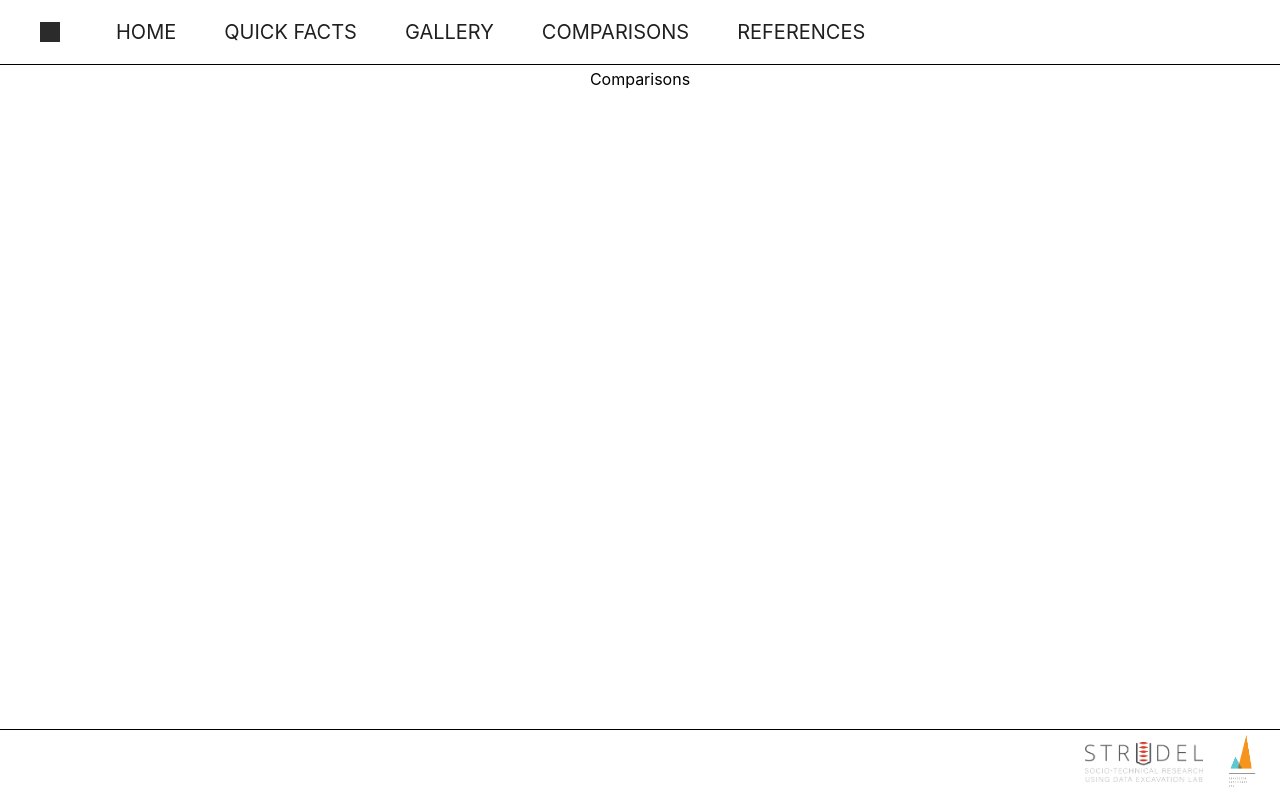
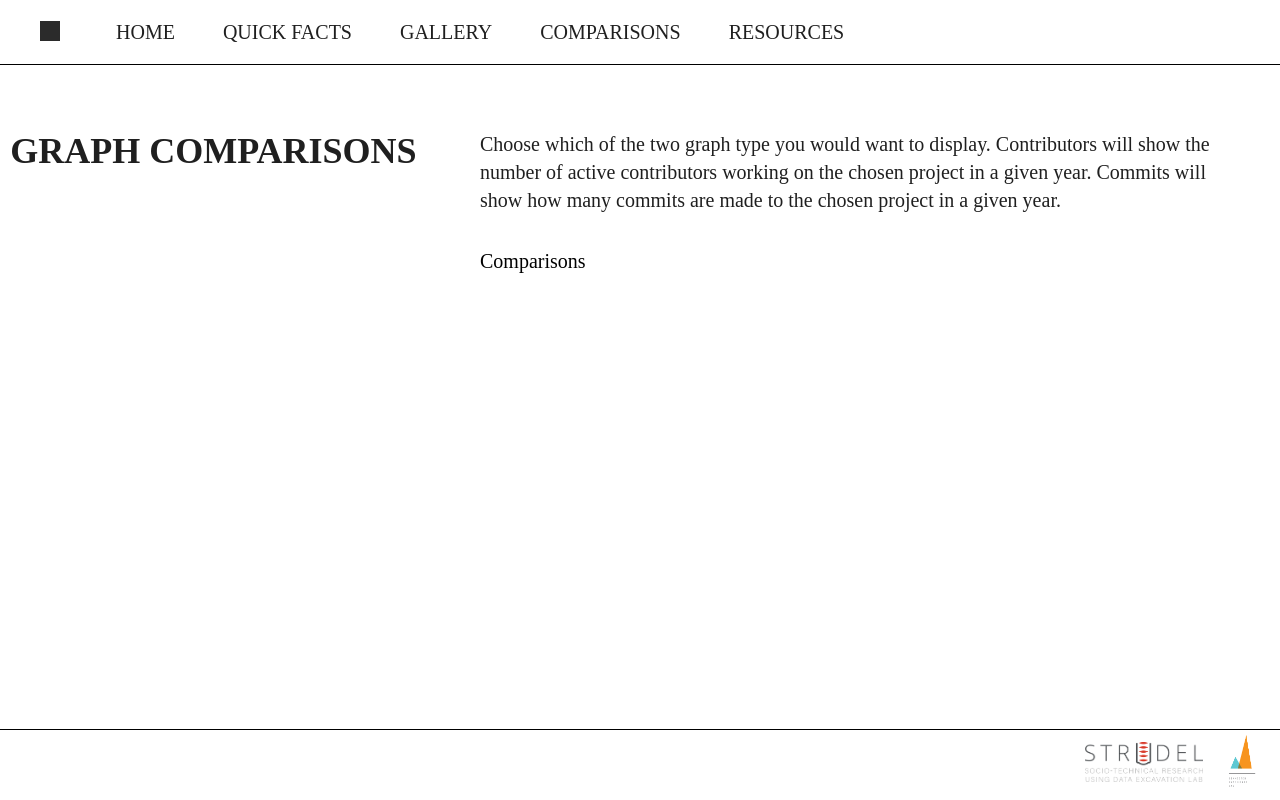
Before and after one commit to CMUSTRUDEL/oss-census, a React (Create React App) app: page /comparisons in a window 1280 px wide. Built offline with nearby package versions, Linux system fonts and the light colour scheme; a web font is replaced by a local one.

Commit message:
Update all pages with SiderLayout

```diff
--- a/src/App.js
+++ b/src/App.js
@@ -14,7 +14,7 @@ import Home from "./pages/home/Home";
 import QuickFacts from "./pages/quickfacts/QuickFacts";
 import Gallery from "./pages/gallery/Gallery";
 import Comparisons from "./pages/comparisons/Comparisons";
-import References from "./pages/references/References";
+import Resources from "./pages/resources/Resources";
 
 import { ConfigProvider } from "antd";
 
@@ -26,6 +26,7 @@ function App() {
           token: {
             colorPrimary: "#2A2A2A",
             colorSplit: "black",
+            fontFamily: "Everett Regular",
             fontSize: 20,
             fontSizeHeading1: 40,
             fontSizeHeading2: 36,
@@ -41,7 +42,7 @@ function App() {
               <Route exact path='/quick-facts' element={<QuickFacts />}></Route>
               <Route exact path='/gallery' element={<Gallery />}></Route>
               <Route exact path='/comparisons' element={<Comparisons />}></Route>
-              <Route exact path='/references' element={<References />}></Route>
+              <Route exact path='/resources' element={<Resources />}></Route>
             </Routes>
           </div>
           <Footer />
--- a/src/components/header/Header.js
+++ b/src/components/header/Header.js
@@ -34,7 +34,7 @@ export default function Header(props) {
               <Link to="/comparisons">Comparisons</Link>
             </Button>
             <Button type="text">
-              <Link to="/references">References</Link>
+              <Link to="/resources">Resources</Link>
             </Button>
         </Space>
         <Divider style={{margin: "4px 0"}}/>
--- a/src/components/sider-layout/SiderLayout.js
+++ b/src/components/sider-layout/SiderLayout.js
@@ -17,7 +17,8 @@ export default function SiderLayout({
           {title}
         </Typography.Title>
       </Col>
-      <Col span={14} offset={2} style={{textAlign: "left"}}>
+      <Col span={1} />
+      <Col span={14} style={{textAlign: "left"}}>
         <div className="description-container">
           <Typography.Text>{description}</Typography.Text>
         </div>
@@ -25,6 +26,7 @@ export default function SiderLayout({
           {sections}
         </div>
       </Col>
+      <Col span={1} />
     </Row>
   );
 }
--- a/src/pages/comparisons/Comparisons.js
+++ b/src/pages/comparisons/Comparisons.js
@@ -1,7 +1,13 @@
 import React from "react";
+
+import SiderLayout from "../../components/sider-layout/SiderLayout";
 
 export default function Comparisons(props) {
   return (
-    <div>Comparisons</div>
+    <SiderLayout
+      title={"Graph Comparisons"}
+      description={"Choose which of the two graph type you would want to display.\n\nContributors will show the number of active contributors working on the chosen project in a given year. Commits will show how many commits are made to the chosen project in a given year."}
+      sections={<div>Comparisons</div>}
+    />
   );
 }
--- a/src/pages/gallery/Gallery.js
+++ b/src/pages/gallery/Gallery.js
@@ -1,7 +1,13 @@
 import React from "react";
+
+import SiderLayout from "../../components/sider-layout/SiderLayout";
 
 export default function Gallery(props) {
   return (
-    <div>Gallery</div>
+    <SiderLayout
+      title={"ECOSYSTEMS GALLERY"}
+      description={""}
+      sections={<div>Gallery</div>}
+    />
   );
 }
--- a/src/pages/quickfacts/QuickFacts.js
+++ b/src/pages/quickfacts/QuickFacts.js
@@ -1,7 +1,13 @@
 import React from "react";
+
+import SiderLayout from "../../components/sider-layout/SiderLayout";
 
 export default function QuickFacts(props) {
   return (
-    <div>Quick Facts</div>
+    <SiderLayout
+      title="Census Overview"
+      description=""
+      sections={<div>Quick Facts</div>}
+    />
   );
 }
--- a/src/pages/references/References.js
+++ /dev/null
@@ -1,7 +0,0 @@
-import React from "react";
-
-export default function References(props) {
-  return (
-    <div>References</div>
-  );
-}
--- /dev/null
+++ b/src/pages/resources/Resources.js
@@ -0,0 +1,13 @@
+import React from "react";
+
+import SiderLayout from "../../components/sider-layout/SiderLayout";
+
+export default function Resources(props) {
+  return (
+    <SiderLayout
+      title="Resources"
+      description="Before us, numerous of scholars have worked on the problem of gender diversity in OSS, and broadly, STEM (Science, Technology, Engineering, and Math) fields. Along with our analysis, we compiled a list of prior works that reported gender representation across the years. We grouped prior studies by their data collection methods, such as survey or data mining, and their samples, such as the entire OSS population or sub-population of specific ecosystems or projects.      "
+      sections={<div>Resources</div>}
+    />
+  );
+}
```
